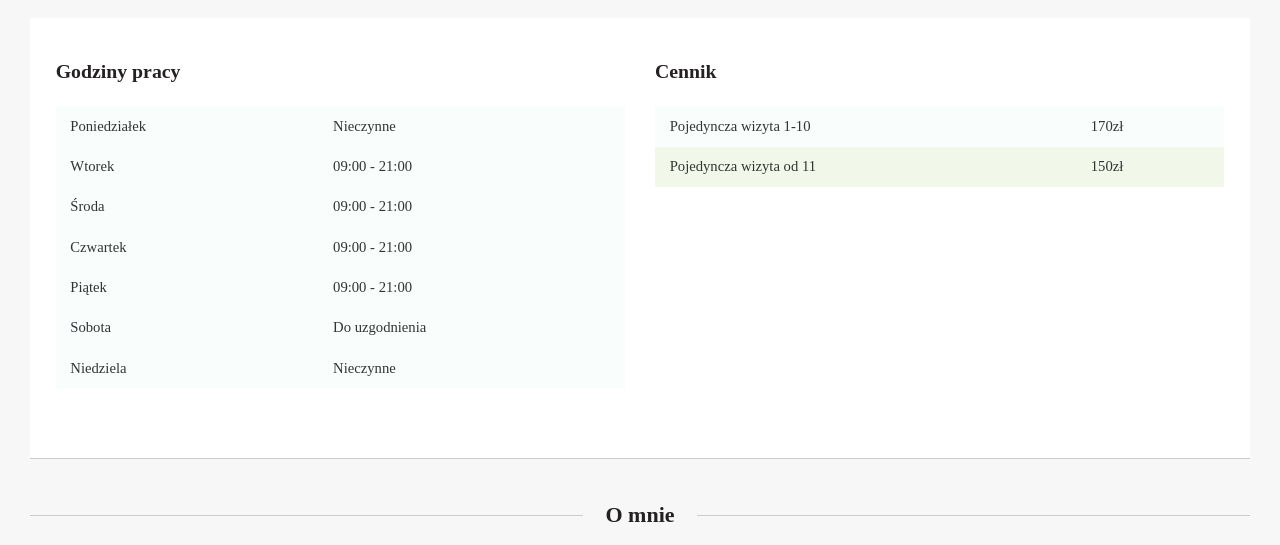
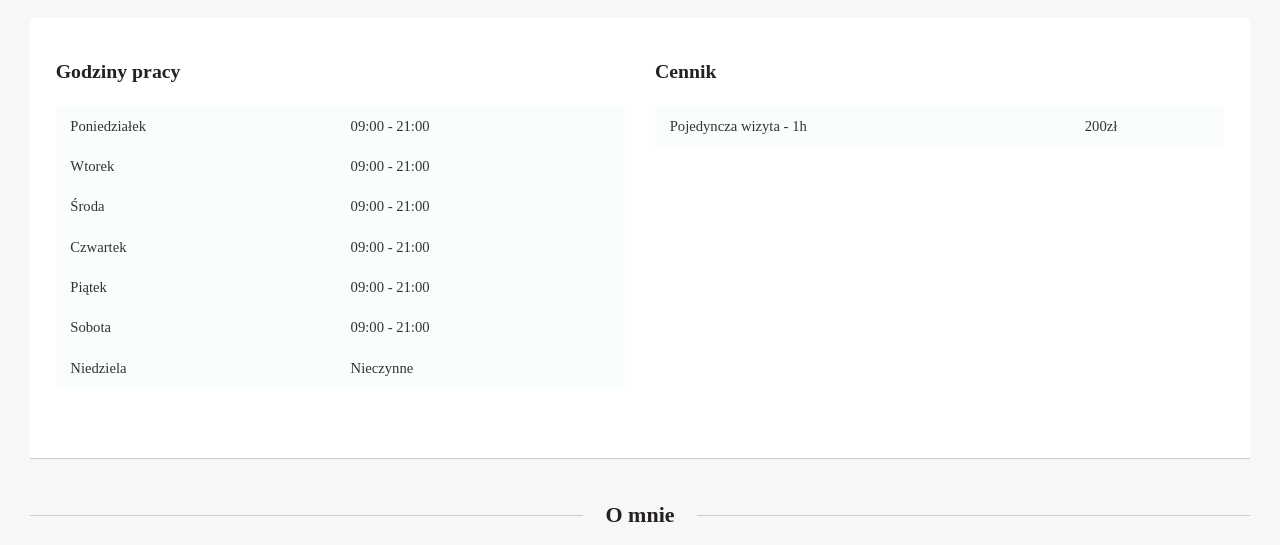
Before and after one commit to sztrzask/fizjoleo, a plain HTML site: page index.html in a window 1280 px wide. Shown: the part 666-1211 px from the top of the page. Drawn offline with Linux system fonts and the light colour scheme.

Commit message:
Update index.html
Zmieniona cena i godziny

```diff
--- a/index.html
+++ b/index.html
@@ -95,7 +95,7 @@
 										<table>
 											<tr>
 												<td>Poniedziałek</td>
-												<td>Nieczynne</td>
+												<td>09:00 - 21:00</td>
 											</tr>
 											<tr>
 												<td>Wtorek</td>
@@ -115,7 +115,7 @@
 											</tr>
 											<tr>
 												<td>Sobota</td>
-												<td>Do uzgodnienia</td>
+												<td>09:00 - 21:00</td>
 											</tr>
 											<tr>
 												<td>Niedziela</td>
@@ -129,12 +129,8 @@
 										</header>
 										<table>
 											<tr>
-												<td>Pojedyncza wizyta 1-10</td>
-												<td>170zł</td>
-											</tr>
-											<tr class="row-other">
-												<td>Pojedyncza wizyta od 11</td>
-												<td>150zł</td>
+												<td>Pojedyncza wizyta - 1h</td>
+												<td>200zł</td>
 											</tr>
 										</table>
 									</div>
```
